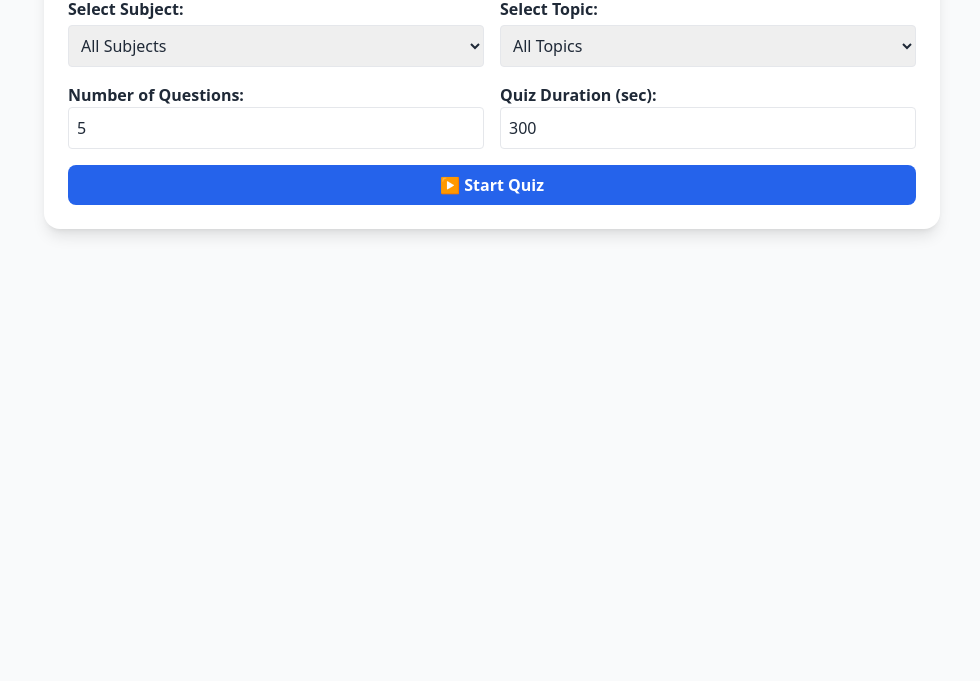
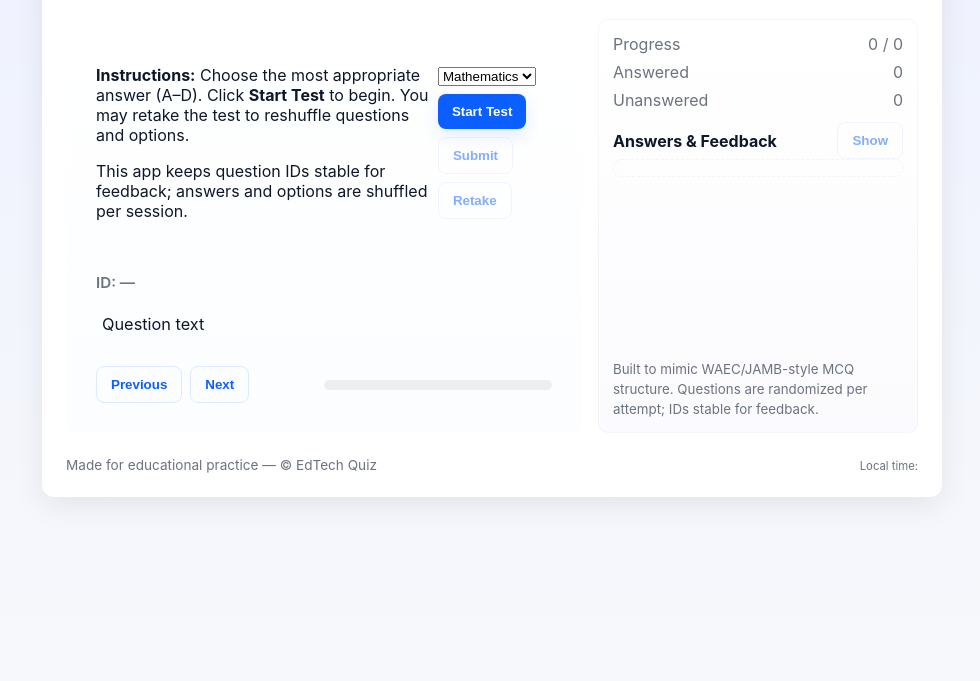
Before and after one commit to realnchatinfo-sys/practice.com, a plain HTML site: page index.html in a window 1280 px wide. Shown: the part 119-800 px from the top of the page, without its empty margins (148-1128 px from the left). Drawn offline with nearby package versions, Linux system fonts and the light colour scheme.

Commit message:
index.html

```diff
--- a/index.html
+++ b/index.html
@@ -1,98 +1,267 @@
-<!DOCTYPE html>
+<!--
+index.html
+Purpose: Entry point and UI layout for the WAEC/JAMB-style Mathematics & Physics Quiz App.
+Features:
+- Minimal accessible academic-style layout (pure HTML + CSS).
+- Buttons: Start Test, Submit, Retake.
+- Live progress display, question area, options, and results area.
+- Loads MathJax for LaTeX rendering.
+- Loads data.js and script.js as ES modules.
+-->
+<!doctype html>
 <html lang="en">
 <head>
-  <meta charset="UTF-8" />
-  <meta name="viewport" content="width=device-width, initial-scale=1.0" />
-  <title>🎓 Math & Physics Practice App</title>
-  <script src="https://cdn.tailwindcss.com"></script>
+  <meta charset="utf-8" />
+  <meta name="viewport" content="width=device-width,initial-scale=1" />
+  <title>WAEC / JAMB Quiz — Mathematics & Physics</title>
+  <style>
+    /* Minimal academic-style responsive CSS (no frameworks) */
+    :root{
+      --bg:#f7f8fb;
+      --card:#ffffff;
+      --accent:#0b5fff;
+      --muted:#6b7280;
+      --success:#16a34a;
+      --danger:#dc2626;
+      --max-width:900px;
+      --radius:12px;
+      --gap:16px;
+    }
+    *{box-sizing:border-box}
+    body{
+      margin:0;
+      font-family:Inter,ui-sans-serif,system-ui,-apple-system,"Segoe UI",Roboto,"Helvetica Neue",Arial;
+      background:linear-gradient(180deg,#eef2ff 0%,var(--bg) 100%);
+      color:#0f172a;
+      display:flex;
+      align-items:flex-start;
+      justify-content:center;
+      padding:32px 16px;
+      min-height:100vh;
+    }
+    .container{
+      width:100%;
+      max-width:var(--max-width);
+      background:var(--card);
+      border-radius:var(--radius);
+      box-shadow:0 8px 30px rgba(2,6,23,0.08);
+      padding:24px;
+      display:grid;
+      grid-template-columns: 1fr 320px;
+      gap:var(--gap);
+    }
+    @media (max-width:980px){
+      .container{grid-template-columns:1fr; padding:18px}
+    }
+    header{
+      grid-column:1/-1;
+      display:flex;
+      align-items:center;
+      justify-content:space-between;
+      gap:12px;
+      margin-bottom:6px;
+    }
+    header h1{font-size:1.15rem; margin:0}
+    header p{margin:0; color:var(--muted); font-size:0.95rem}
+    .main{
+      background:linear-gradient(180deg,#ffffff 0%,#fbfdff 100%);
+      border-radius:10px;
+      padding:18px;
+      min-height:360px;
+      display:flex;
+      flex-direction:column;
+      gap:12px;
+    }
+    .panel{
+      background:transparent;
+      padding:12px;
+      border-radius:8px;
+      display:flex;
+      flex-direction:column;
+      gap:10px;
+    }
+    .controls{display:flex; gap:8px; align-items:center; flex-wrap:wrap}
+    button{
+      background:var(--accent);
+      color:white;
+      border:0;
+      padding:10px 14px;
+      border-radius:8px;
+      cursor:pointer;
+      font-weight:600;
+      box-shadow:0 6px 18px rgba(11,95,255,0.12);
+    }
+    button.secondary{
+      background:transparent;
+      color:var(--accent);
+      border:1px solid rgba(11,95,255,0.12);
+      box-shadow:none;
+      font-weight:600;
+    }
+    button:disabled{opacity:0.5; cursor:not-allowed}
+    .meta{display:flex; align-items:center; gap:8px; color:var(--muted); font-size:0.95rem}
+    .question{
+      font-size:1.02rem;
+      padding:10px 6px;
+      line-height:1.5;
+    }
+    .options{display:flex; flex-direction:column; gap:8px}
+    .option{
+      border-radius:8px;
+      padding:10px;
+      border:1px solid rgba(2,6,23,0.06);
+      display:flex;
+      gap:10px;
+      align-items:center;
+      cursor:pointer;
+    }
+    .option input{margin:0 6px 0 0}
+    .progress{
+      height:10px;
+      background:rgba(2,6,23,0.06);
+      border-radius:999px;
+      overflow:hidden;
+    }
+    .progress > i{display:block; height:100%; width:0%; background:linear-gradient(90deg,var(--accent),#7c3aed)}
+    aside{
+      background:linear-gradient(180deg,#ffffff 0%,#fbfbff 100%);
+      padding:14px;
+      border-radius:10px;
+      border:1px solid rgba(2,6,23,0.03);
+      min-height:360px;
+      display:flex;
+      flex-direction:column;
+      gap:12px;
+      align-items:stretch;
+    }
+    .summary{display:flex; flex-direction:column; gap:8px}
+    .summary .stat{display:flex; justify-content:space-between; color:var(--muted)}
+    .result-card{padding:12px; border-radius:8px; background:linear-gradient(180deg,#fbfffb,#ffffff); border:1px solid rgba(16,185,129,0.06)}
+    .correct {color:var(--success); font-weight:700}
+    .incorrect {color:var(--danger); font-weight:700}
+    .answers-list{max-height:200px; overflow:auto; border-radius:8px; padding:8px; border:1px dashed rgba(2,6,23,0.04)}
+    footer{grid-column:1/-1; margin-top:8px; color:var(--muted); font-size:0.85rem; display:flex; justify-content:space-between; gap:10px; flex-wrap:wrap}
+    small.note{color:var(--muted)}
+    /* accessibility focus */
+    .option:focus-within{outline:3px solid rgba(11,95,255,0.12)}
+  </style>
+
+  <!-- MathJax for LaTeX rendering -->
   <script>
-    // Only use \( ... \) for inline math — no $ signs.
     window.MathJax = {
-      tex: { inlineMath: [['\\(', '\\)']] },
-      svg: { fontCache: 'global' }
+      tex: {inlineMath: [['\\(','\\)'], ['$', '$']]},
+      svg: {fontCache: 'global'}
     };
   </script>
   <script src="https://cdn.jsdelivr.net/npm/mathjax@3/es5/tex-svg.js" async></script>
 </head>
-<body class="bg-gray-50 text-gray-800">
-  <div class="max-w-4xl mx-auto my-8 p-6 bg-white rounded-2xl shadow-lg">
-    <h1 class="text-3xl font-bold text-center mb-6 text-blue-700">
-      🎓 Math & Physics Practice App
-    </h1>
+<body>
+  <div class="container" role="application" aria-label="WAEC JAMB Quiz Application">
+    <header>
+      <div>
+        <h1>WAEC & JAMB — Mathematics & Physics Quiz</h1>
+        <p class="note">100 Questions per subject — Multiple Choice (A–D). Randomized each attempt.</p>
+      </div>
+      <div class="meta" id="topMeta">
+        <div id="subjectBadge">Subject: <strong id="subjectSpan">Mathematics</strong></div>
+        <div id="progressText">Question 0 of 0</div>
+      </div>
+    </header>
 
-    <!-- Setup Area -->
-    <section id="setup" class="space-y-4">
-      <div class="grid sm:grid-cols-2 gap-4">
-        <div>
-          <label class="font-semibold block mb-1">Select Subject:</label>
-          <select id="subjectSelect" class="border p-2 rounded w-full">
-            <option value="all">All Subjects</option>
-            <option value="mathematics">Mathematics</option>
-            <option value="physics">Physics</option>
-          </select>
+    <main class="main" id="main">
+      <section class="panel" id="introPanel">
+        <div style="display:flex;justify-content:space-between;align-items:center">
+          <div>
+            <p><strong>Instructions:</strong> Choose the most appropriate answer (A–D). Click <strong>Start Test</strong> to begin. You may retake the test to reshuffle questions and options.</p>
+            <p class="note">This app keeps question IDs stable for feedback; answers and options are shuffled per session.</p>
+          </div>
+          <div class="controls">
+            <select id="subjectSelect" aria-label="Select subject">
+              <option value="math">Mathematics</option>
+              <option value="physics">Physics</option>
+            </select>
+            <button id="startBtn">Start Test</button>
+            <button id="submitBtn" class="secondary" disabled>Submit</button>
+            <button id="retakeBtn" class="secondary" disabled>Retake</button>
+          </div>
+        </div>
+      </section>
+
+      <section class="panel" id="questionPanel" aria-live="polite" hidden>
+        <div class="meta" style="justify-content:space-between">
+          <div id="qid" style="font-weight:600">ID: —</div>
+          <div id="timer" class="note"> </div>
         </div>
 
-        <div>
-          <label class="font-semibold block mb-1">Select Topic:</label>
-          <select id="topicFilter" class="border p-2 rounded w-full">
-            <option value="all">All Topics</option>
-          </select>
+        <div class="question" id="questionHtml">Question text</div>
+
+        <div class="options" id="optionsList" role="list"></div>
+
+        <div style="display:flex;justify-content:space-between;align-items:center">
+          <div class="controls">
+            <button id="prevBtn" class="secondary">Previous</button>
+            <button id="nextBtn" class="secondary">Next</button>
+          </div>
+          <div style="width:50%; min-width:150px">
+            <div class="progress" aria-hidden="true">
+              <i id="progressBar"></i>
+            </div>
+          </div>
+        </div>
+      </section>
+    </main>
+
+    <aside>
+      <div class="summary">
+        <div class="stat"><span>Progress</span><span id="progressFraction">0 / 0</span></div>
+        <div class="stat"><span>Answered</span><span id="answeredCount">0</span></div>
+        <div class="stat"><span>Unanswered</span><span id="unansweredCount">0</span></div>
+      </div>
+
+      <div class="result-card" id="scoreCard" hidden>
+        <div style="display:flex;justify-content:space-between;align-items:center">
+          <div>
+            <div id="scoreText" style="font-size:1.1rem;font-weight:700">Score: —</div>
+            <div id="percentText" class="note">—</div>
+          </div>
         </div>
       </div>
 
-      <div class="grid grid-cols-2 gap-4">
-        <div>
-          <label class="font-semibold">Number of Questions:</label>
-          <input id="numQuestions" type="number" value="5" min="1" class="border p-2 rounded w-full">
+      <div>
+        <div style="display:flex;justify-content:space-between;align-items:center">
+          <strong>Answers & Feedback</strong>
+          <button id="showAnswersBtn" class="secondary" disabled>Show</button>
         </div>
-        <div>
-          <label class="font-semibold">Quiz Duration (sec):</label>
-          <input id="quizDuration" type="number" value="300" min="30" class="border p-2 rounded w-full">
-        </div>
+        <div class="answers-list" id="answersList" aria-live="polite"></div>
       </div>
 
-      <button id="startBtn"
-        class="w-full bg-blue-600 text-white font-semibold py-2 rounded-lg hover:bg-blue-700 transition">
-        ▶ Start Quiz
-      </button>
-    </section>
+      <div style="margin-top:auto">
+        <small class="note">Built to mimic WAEC/JAMB-style MCQ structure. Questions are randomized per attempt; IDs stable for feedback.</small>
+      </div>
+    </aside>
 
-    <!-- Quiz Area -->
-    <section id="quizArea" class="hidden mt-8 space-y-4">
-      <div class="flex justify-between items-center bg-blue-50 p-3 rounded-lg">
-        <div>Question <span id="curIndex">1</span>/<span id="totalQuestions">--</span></div>
-        <div>⏱ Time Left: <span id="timeLeft">--:--</span></div>
-      </div>
-
-      <div id="questionText" class="text-lg font-medium p-3 leading-relaxed"></div>
-      <div id="options" class="space-y-3"></div>
-
-      <div class="flex justify-between mt-4">
-        <button id="prevBtn" class="px-4 py-2 bg-gray-300 rounded-lg hover:bg-gray-400">⬅ Prev</button>
-        <button id="nextBtn" class="px-4 py-2 bg-gray-300 rounded-lg hover:bg-gray-400">Next ➡</button>
-      </div>
-
-      <div class="text-sm text-gray-600 mt-2">Elapsed on this question: <span id="qElapsed">0s</span></div>
-
-      <button id="submitBtn" class="w-full mt-4 bg-green-600 text-white font-semibold py-2 rounded-lg hover:bg-green-700">
-        ✅ Submit Quiz
-      </button>
-    </section>
-
-    <!-- Results Area -->
-    <section id="resultArea" class="hidden mt-8 space-y-4">
-      <h2 class="text-2xl font-bold text-green-700">📊 Results</h2>
-      <div id="summaryBox" class="bg-green-50 p-4 rounded-lg leading-relaxed"></div>
-      <div id="details" class="space-y-3"></div>
-
-      <div class="flex gap-3">
-        <button id="downloadCsv" class="flex-1 bg-blue-600 text-white py-2 rounded-lg hover:bg-blue-700">⬇ Download CSV</button>
-        <button id="restartBtn" class="flex-1 bg-gray-500 text-white py-2 rounded-lg hover:bg-gray-600">🔁 Restart</button>
-      </div>
-    </section>
+    <footer>
+      <div>Made for educational practice — © EdTech Quiz</div>
+      <div><small class="note">Local time: <span id="nowTime"></span></small></div>
+    </footer>
   </div>
 
-  <script src="data.js"></script>
-  <script src="script.js"></script>
+  <!-- Load question data and app logic as ES module -->
+  <script type="module">
+    import { QUESTIONS } from './data.js';
+    import { QuizApp } from './script.js';
+
+    // Initialize app
+    const app = new QuizApp({
+      container: document.querySelector('.container'),
+      data: QUESTIONS
+    });
+
+    // display local time
+    const nowTime = document.getElementById('nowTime');
+    function updateTime(){ nowTime.textContent = new Date().toLocaleString(); }
+    updateTime();
+    setInterval(updateTime, 60_000);
+  </script>
 </body>
 </html>
```
